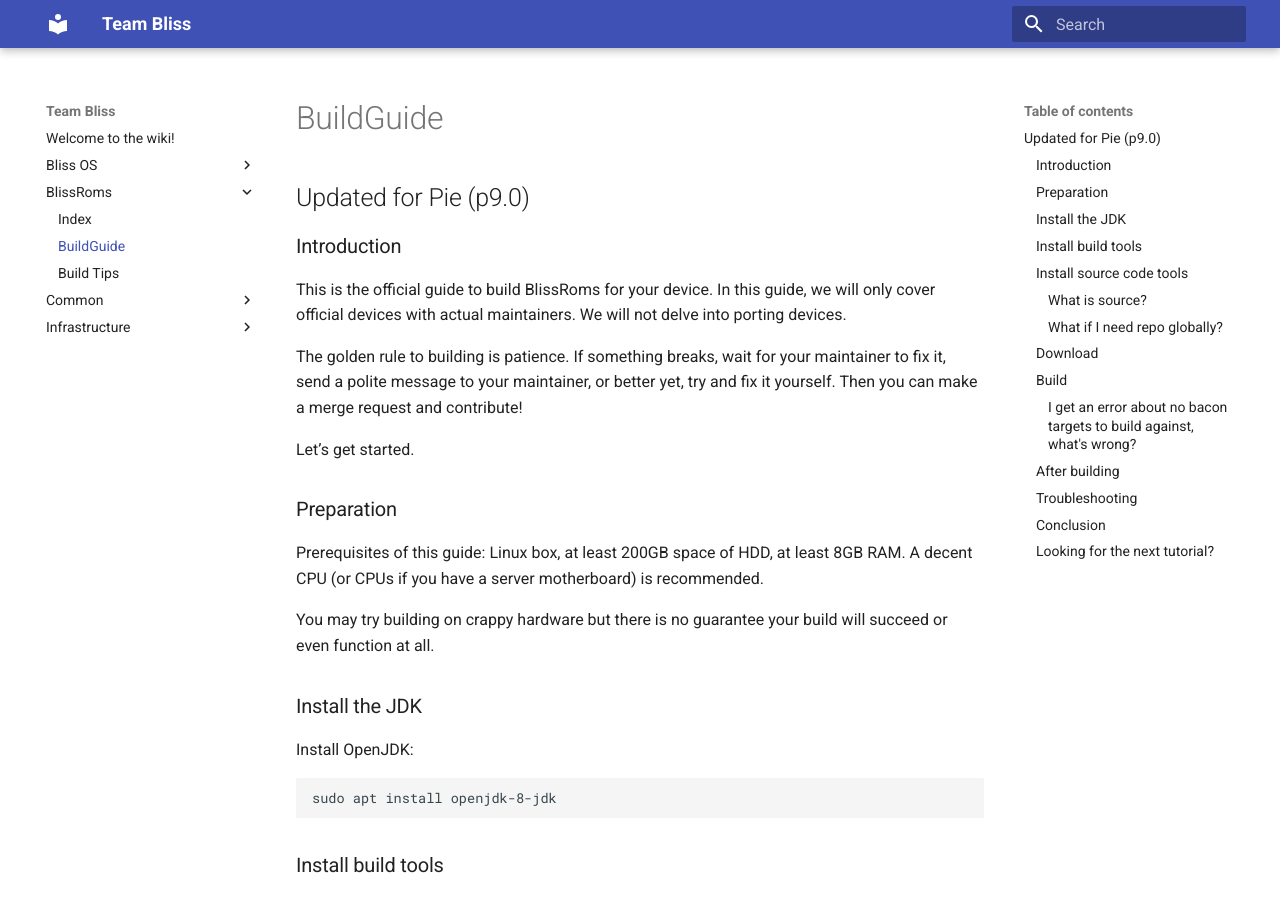
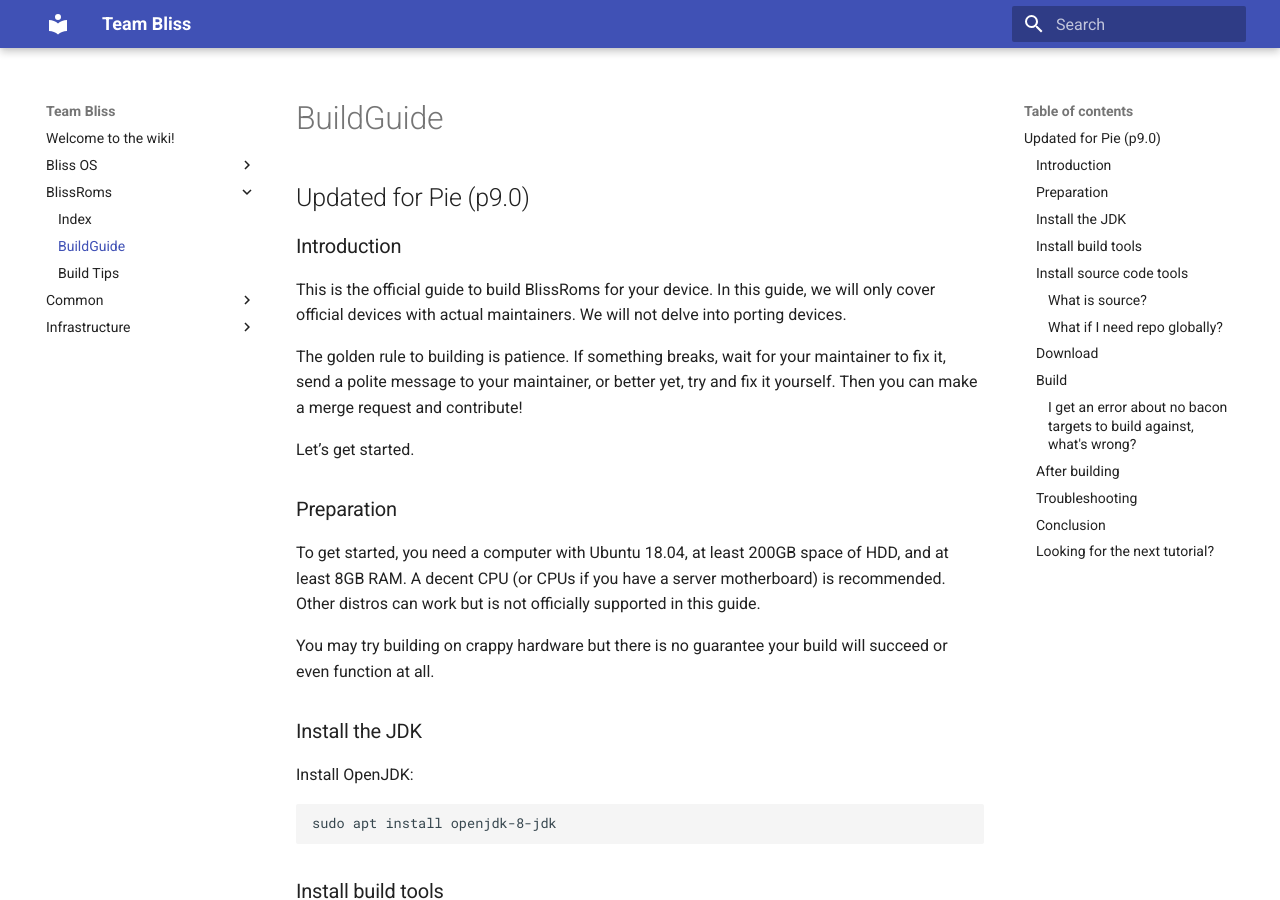
Before and after one commit to BlissRoms/Documentation-old, an MkDocs documentation site: the page built from docs/BlissRoms/build-guide.md, in a window 1280 px wide and 900 px high. Built offline with MkDocs 1.6.1 and Material for MkDocs 9.7.7, drawn with Linux system fonts in a browser that asks for light colours.

Commit message:
Add recommendation for Ubuntu 18.04 LTS
Change-Id: Ice7a32f8eedf657df48401f499d863c0936aac10

```diff
--- a/docs/BlissRoms/build-guide.md
+++ b/docs/BlissRoms/build-guide.md
@@ -13,7 +13,7 @@ Let’s get started.
 
 ### Preparation
 
-Prerequisites of this guide: Linux box, at least 200GB space of HDD, at least 8GB RAM. A decent CPU (or CPUs if you have a server motherboard) is recommended.
+To get started, you need a computer with Ubuntu 18.04, at least 200GB space of HDD, and at least 8GB RAM. A decent CPU (or CPUs if you have a server motherboard) is recommended. Other distros can work but is not officially supported in this guide.
 
 You may try building on crappy hardware but there is no guarantee your build will succeed or even function at all.
 
```
